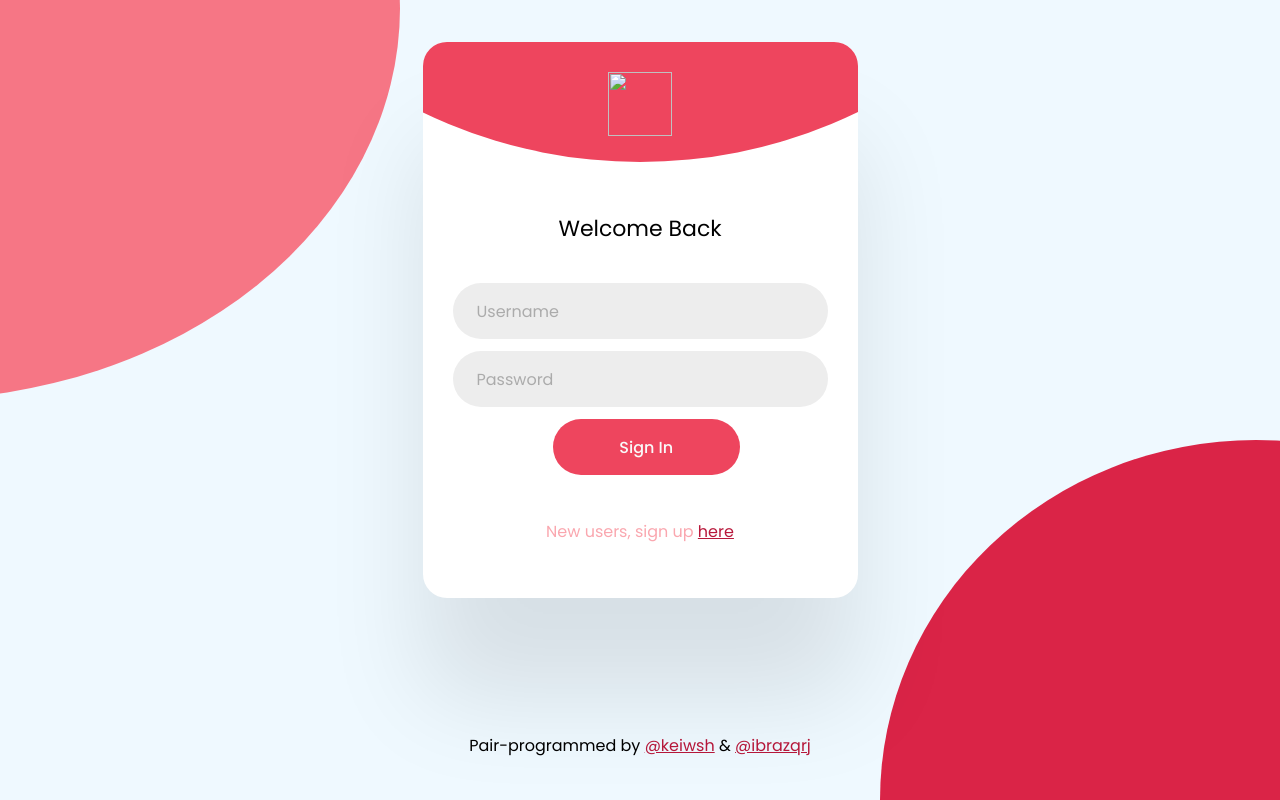
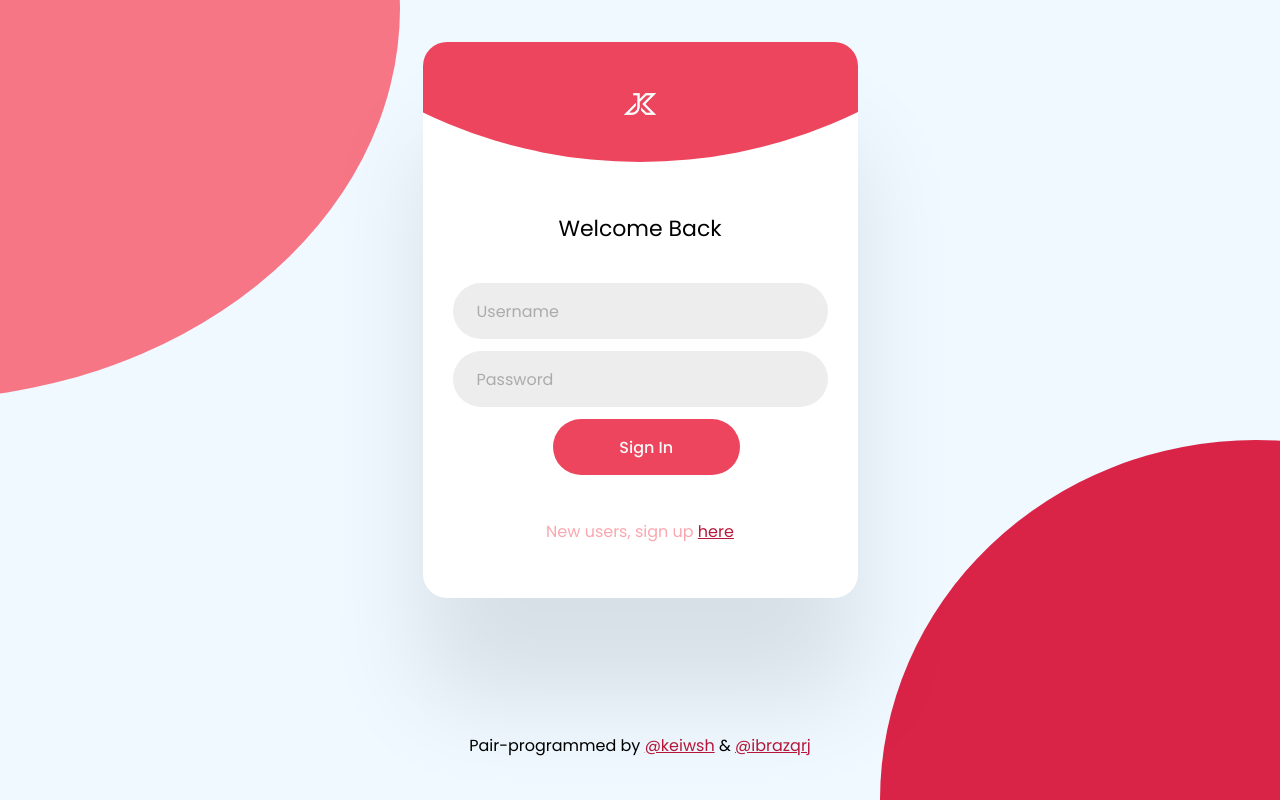
Before and after one commit to keiwsh/loginStartPage, a plain HTML site: page index.html in a window 1280 px wide. Drawn offline with Linux system fonts and the light colour scheme.

Commit message:
fixed image issue

```diff
--- a/index.html
+++ b/index.html
@@ -9,7 +9,7 @@
 <body>
     <div class="background"></div>
     <div class="card">
-        <img class="logo" src="logo-image.pnggit">
+        <img class="logo" src="logo-image.png">
         <h2 class="welcome">Welcome Back</h2>
         <form class="form">
             <input
```
